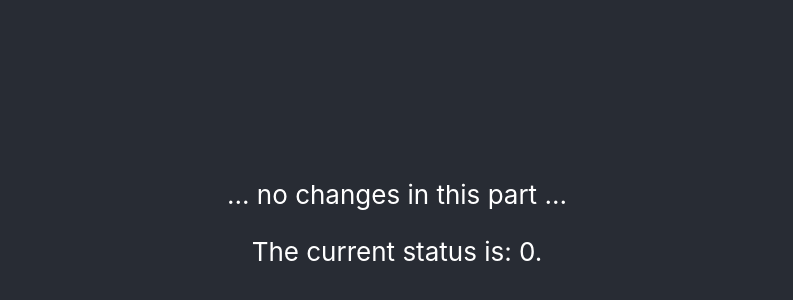
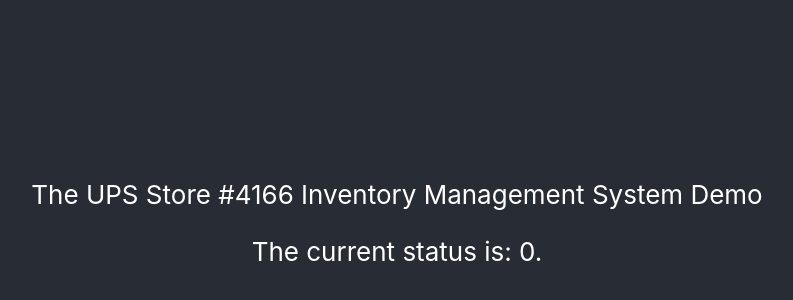
Before and after one commit to ecar33/CSCI4970-PackagingProfessionals, a React (Create React App) app in the folder front-end/: page / in a window 1280 px wide. Shown: the part 164-464 px from the top of the page, without its empty margins (243-1036 px from the left). Built offline with nearby package versions, Linux system fonts and the light colour scheme; no server answers.

Commit message:
updated prod compose file with volume mapping, added more descriptive text to front-end demo

```diff
--- a/front-end/src/App.js
+++ b/front-end/src/App.js
@@ -15,7 +15,7 @@
     <div className="App">
       <header className="App-header">
 
-        ... no changes in this part ...
+        The UPS Store #4166 Inventory Management System Demo
 
         <p>The current status is: {currentStatus}.</p>
       </header>
```
Also changed, not shown: 1 other file (tests, documents, lock files or other folders).
